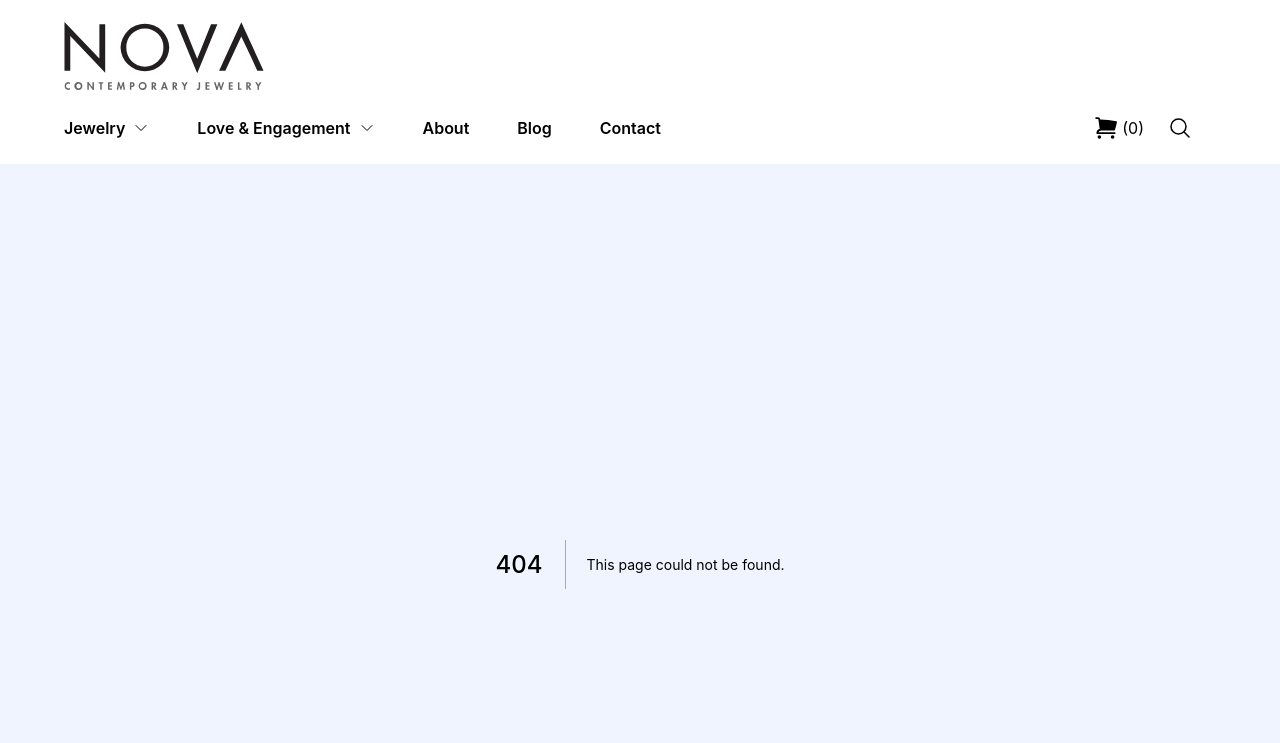
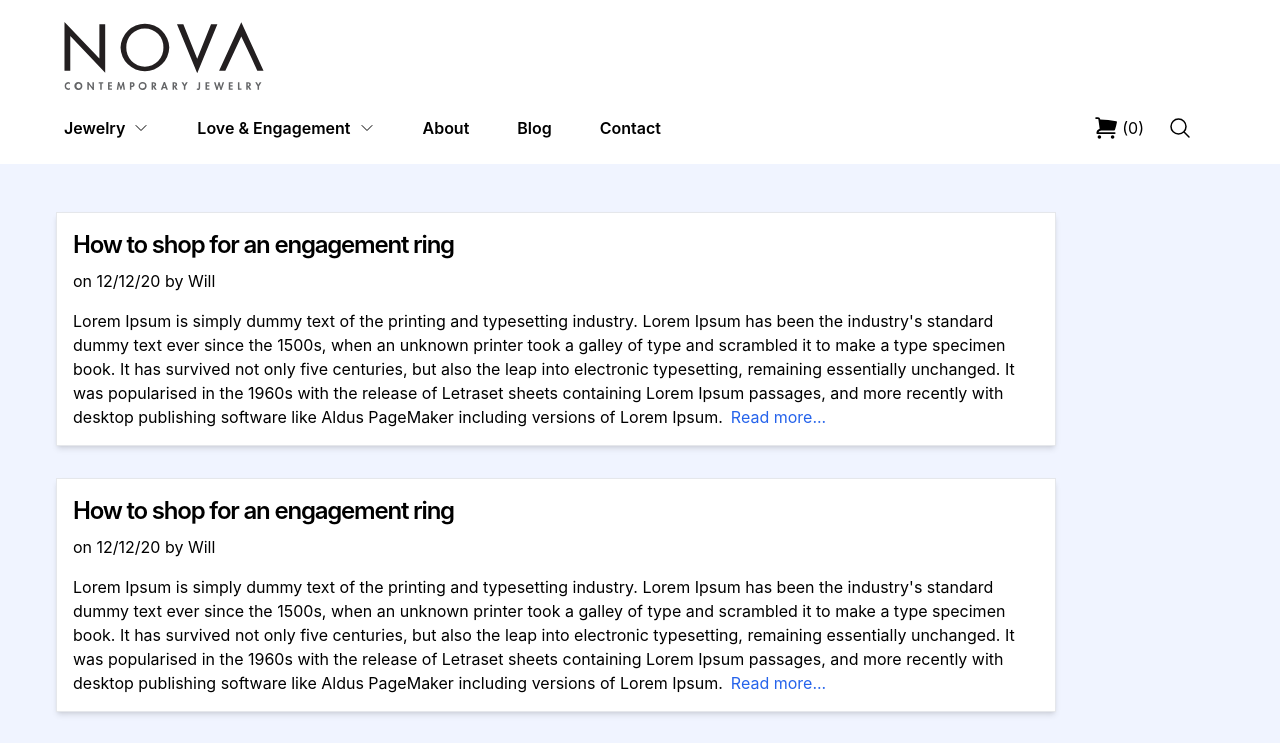
Before and after one commit to willp11/nextjs-ts-ecommerce, a Next.js app: page /blog in a window 1280 px wide. Before the commit this address had no page. Shown: the top 743 px of the page. Built offline with nearby package versions, Linux system fonts and the light colour scheme.

Commit message:
added dropdown to search

```diff
--- /dev/null
+++ b/components/blogPreview.tsx
@@ -0,0 +1,11 @@
+import { IBlogPost } from "../types/blog"
+
+export default function BlogPreview({post}: {post: IBlogPost}) {
+    return (
+        <div className="w- max-w-[1000px] p-4 bg-white border border-gray-200 shadow-md mb-8">
+            <h2 className="text-2xl tracking-tighter font-semibold mb-2">{post.title}</h2>
+            <p>{`on ${post.date} by ${post.author}`}</p>
+            <p className="mt-4">{`${post.content}`}<span className="ml-2 text-blue-600 cursor-pointer">Read more...</span></p>
+        </div>
+    )
+}
--- a/components/header/cartSummary.tsx
+++ b/components/header/cartSummary.tsx
@@ -25,7 +25,7 @@ export default function CartSummary({showSummary}: {showSummary: boolean}) {
 
     if (!isSSR) {
         return (
-            <div className={`absolute right-0 z-20 p-4 w-[100vw] max-w-[500px] max-h-[500px] overflow-auto top-[7rem] md:top-[10rem]
+            <div className={`absolute right-0 z-20 p-4 w-[100vw] max-w-[500px] max-h-[500px] overflow-auto top-[7rem] md:top-[10.25rem]
                             ${showSummary ? "flex" : "hidden"} flex-col items-center
                             bg-white border border-gray-300 rounded shadow-md`}>
                 {cart?.total_qty === 0 && <p className="text-base p-2 text-gray-500">Your cart is currently empty.</p>}
--- a/components/header/header.tsx
+++ b/components/header/header.tsx
@@ -39,7 +39,7 @@ export default function Header() {
                 <div className="w-full flex items-center justify-between p-2 mb-2">
                     <div
                         onClick={()=>router.push('/')}
-                        className="relative h-[80px] w-[200px] flex items-center justify-center cursor-pointer"
+                        className="relative h-[68px] w-[170px] xs:h-[80px] xs:w-[200px] flex items-center justify-center cursor-pointer"
                     >
                         <Image
                             src="/images/Nova-Logo.svg"
--- a/components/header/search.tsx
+++ b/components/header/search.tsx
@@ -1,25 +1,59 @@
 import {MagnifyingGlassIcon} from '@heroicons/react/24/outline';
 import { useRouter } from 'next/router';
 import { useState } from 'react';
+
+const categories = [
+    "Bracelets",
+    "Rings",
+    "Wedding Rings",
+    "Engagement Rings",
+    "Necklaces",
+    "Earrings",
+    "Stainless Steel Jewelry",
+    "Silver Jewelry",
+    "Gold Jewelry",
+    "Gemstone Jewelry"
+]
 
 export default function Search({showSearch}: {showSearch: boolean}) {
 
     const router = useRouter();
 
     const [searchQuery, setSearchQuery] = useState<string>("");
+    const [selectedCategory, setSelectedCategory] = useState<string>("");
 
     const submitSearch = (e: any) => {
         e.preventDefault();
-        router.push(`/product/search?product=${searchQuery}`)
+        router.push(`/product/search?product=${searchQuery}&category=${selectedCategory}`);
+        setSearchQuery("");
     }
 
+    const dropdownItems = categories.map((category)=>{
+        return (
+            <option key={category} value={category}>{category}</option>
+        )
+    })
+    const dropdown = (
+        <select className="border border-gray-300 cursor-pointer mr-2" value={selectedCategory} onChange={e=>setSelectedCategory(e.target.value)}>
+            <option value={"All"}>All</option>
+            {dropdownItems}
+        </select>
+    )
+
     return (
-        <div className={`absolute z-10 right-0 p-4 w-[100vw] max-w-[500px] top-[7rem] md:top-[10rem]
+        <div className={`absolute z-10 right-0 p-4 w-[100vw] max-w-[500px] top-[7rem] md:top-[10.25rem]
                         ${showSearch ? "flex" : "hidden"} flex flex-col items-center justify-center
                         bg-white border border-gray-300 rounded shadow-md`}
-        >
+        >   <div className="w-[280px] mb-4 flex flex-col items-start">
+                <h2 className="text-base font-bold tracking-tight mb-2">Search</h2>
+                <h3 className="text-sm font-semibold text-gray-600">Select Category</h3>
+                {dropdown}
+            </div>
+            <div className="w-[280px]">
+                <h3 className="text-sm font-semibold text-gray-600">Search Products</h3>
+            </div>
             <form onSubmit={(e)=>submitSearch(e)}>
-                <div className="flex flex-row justify-between items-center bg-gray-100 px-2">
+                <div className="w-[280px] flex flex-row justify-between items-center bg-gray-100 px-2">
                     <input
                         type="text"
                         placeholder="SEARCH..."
--- /dev/null
+++ b/pages/blog.tsx
@@ -0,0 +1,24 @@
+import Head from "next/head";
+import {blogPosts} from "../posts/blog.js";
+import BlogPreview from "../components/blogPreview";
+
+export default function Blog() {
+
+    const posts = blogPosts.map((post)=>{
+        return (
+            <BlogPreview post={post} />
+        )
+    })
+
+    return (
+        <div className="w-full max-w-[1200px] mx-auto py-8">
+            <Head>
+                <title>Blog</title>
+                <meta name="description" content="what is a wedding ring? how to choose an engagement ring?" />
+            </Head>
+            <div className="w-full p-4">
+                {posts}
+            </div>
+        </div>
+    )
+}
--- a/pages/product/search.tsx
+++ b/pages/product/search.tsx
@@ -14,8 +14,9 @@ export default function Search() {
 
     useEffect(()=>{
         const product = query?.product;
-        if (typeof product === "string") {
-            let res: Product[] = searchProducts(product, products);
+        const category = query?.category;
+        if (typeof product === "string" && typeof category === "string") {
+            let res: Product[] = searchProducts(product, category, products);
             setResults(res);
         }
     }, [query]);
--- /dev/null
+++ b/posts/blog.js
@@ -0,0 +1,26 @@
+export const blogPosts = [
+    {
+        title: "How to shop for an engagement ring",
+        author: "Will",
+        date: "12/12/20",
+        content: "Lorem Ipsum is simply dummy text of the printing and typesetting industry. Lorem Ipsum has been the industry's standard dummy text ever since the 1500s, when an unknown printer took a galley of type and scrambled it to make a type specimen book. It has survived not only five centuries, but also the leap into electronic typesetting, remaining essentially unchanged. It was popularised in the 1960s with the release of Letraset sheets containing Lorem Ipsum passages, and more recently with desktop publishing software like Aldus PageMaker including versions of Lorem Ipsum."
+    },
+    {
+        title: "How to shop for an engagement ring",
+        author: "Will",
+        date: "12/12/20",
+        content: "Lorem Ipsum is simply dummy text of the printing and typesetting industry. Lorem Ipsum has been the industry's standard dummy text ever since the 1500s, when an unknown printer took a galley of type and scrambled it to make a type specimen book. It has survived not only five centuries, but also the leap into electronic typesetting, remaining essentially unchanged. It was popularised in the 1960s with the release of Letraset sheets containing Lorem Ipsum passages, and more recently with desktop publishing software like Aldus PageMaker including versions of Lorem Ipsum."
+    },
+    {
+        title: "How to shop for an engagement ring",
+        author: "Will",
+        date: "12/12/20",
+        content: "Lorem Ipsum is simply dummy text of the printing and typesetting industry. Lorem Ipsum has been the industry's standard dummy text ever since the 1500s, when an unknown printer took a galley of type and scrambled it to make a type specimen book. It has survived not only five centuries, but also the leap into electronic typesetting, remaining essentially unchanged. It was popularised in the 1960s with the release of Letraset sheets containing Lorem Ipsum passages, and more recently with desktop publishing software like Aldus PageMaker including versions of Lorem Ipsum."
+    },
+    {
+        title: "How to shop for an engagement ring",
+        author: "Will",
+        date: "12/12/20",
+        content: "Lorem Ipsum is simply dummy text of the printing and typesetting industry. Lorem Ipsum has been the industry's standard dummy text ever since the 1500s, when an unknown printer took a galley of type and scrambled it to make a type specimen book. It has survived not only five centuries, but also the leap into electronic typesetting, remaining essentially unchanged. It was popularised in the 1960s with the release of Letraset sheets containing Lorem Ipsum passages, and more recently with desktop publishing software like Aldus PageMaker including versions of Lorem Ipsum."
+    }
+]
--- /dev/null
+++ b/types/blog.ts
@@ -0,0 +1,6 @@
+export interface IBlogPost {
+    title: string,
+    date: string,
+    author: string,
+    content: string
+}
```
Also changed, not shown: utils/products.ts (+7 -3 lines).
